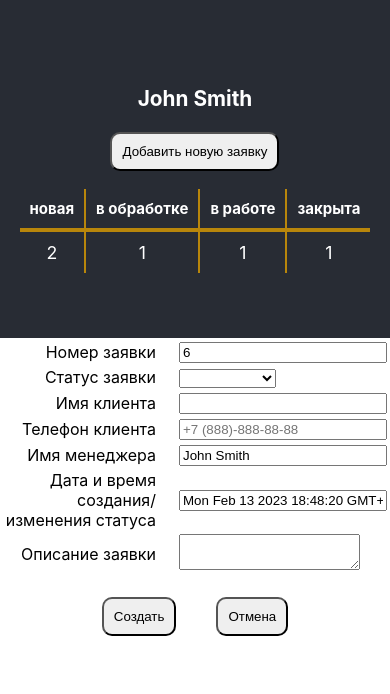
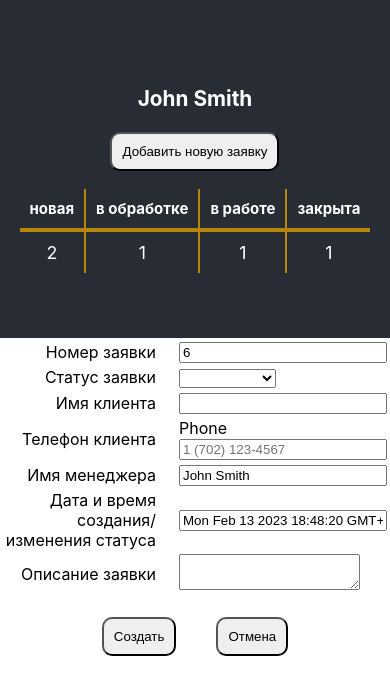
Before and after one commit to VODOROD1/abc-task, a React (Create React App) app: page /request-form in a window 390 px wide. Shown: the top 694 px of the page. Built offline with nearby package versions, Linux system fonts and the light colour scheme.

Commit message:
"react-phone-input-2" library was installed and engaged

```diff
--- a/package.json
+++ b/package.json
@@ -13,6 +13,7 @@
     "react": "^18.2.0",
     "react-dom": "^18.2.0",
     "react-final-form": "^6.5.9",
+    "react-phone-input-2": "^2.15.1",
     "react-redux": "^8.0.5",
     "react-router-dom": "^6.8.1",
     "react-scripts": "5.0.1",
--- a/src/pages/ListRequests/ListRequests.module.scss
+++ b/src/pages/ListRequests/ListRequests.module.scss
@@ -14,4 +14,8 @@
         cursor: pointer;
         padding: 10px 40px 10px 40px;
     }
+
+    td {
+        padding-bottom: 20px;
+    }
 }
--- a/src/pages/RequestForm/RequestForm.tsx
+++ b/src/pages/RequestForm/RequestForm.tsx
@@ -3,6 +3,7 @@ import { Form, Field } from "react-final-form";
 import styles from "./RequestForm.module.scss";
 import { reduxForm } from "redux-form";
 import { useNavigate } from "react-router-dom";
+import PhoneInput from "react-phone-input-2";
 
 const RequestForm = (props: any) => {
   let [initialData, setInitialData] = React.useState({
@@ -14,6 +15,7 @@ const RequestForm = (props: any) => {
     date: new Date().toString(),
     requestDescription: props.initialValues.requestDescription,
   });
+  let [phoneNumber, setPhoneNumber] = React.useState("");
 
   React.useEffect(() => {
     setInitialData({
@@ -25,7 +27,10 @@ const RequestForm = (props: any) => {
       date: new Date().toString(),
       requestDescription: props.initialValues.requestDescription,
     });
+    setPhoneNumber(props.initialValues.clientPhonenumber);
   }, [props]);
+
+
 
   let navigate = useNavigate();
 
@@ -52,9 +57,9 @@ const RequestForm = (props: any) => {
     }
 
     // Валидация телефона
-    if (e.clientPhonenumber?.match(/\d/g)?.length !== 11) {
-      errors.clientPhonenumber = "Введены неверные символы!";
-    }
+    // if (e.clientPhonenumber?.match(/\d/g)?.length !== 11) {
+    //   errors.clientPhonenumber = "Введены неверные символы!";
+    // }
 
     // Валидация поля для описанияа
     if (e.requestDescription?.length > 500) {
@@ -128,7 +133,7 @@ const RequestForm = (props: any) => {
                   <label>Телефон клиента</label>
                 </td>
                 <td className={styles.fieldValue}>
-                  <Field name="clientPhonenumber">
+                  {/* <Field name="clientPhonenumber">
                     {({ input, meta }) => (
                       <div>
                         <input
@@ -141,7 +146,12 @@ const RequestForm = (props: any) => {
                         )}
                       </div>
                     )}
-                  </Field>
+                  </Field> */}
+                  <PhoneInput
+                    country={'ru'}
+                    value={phoneNumber}
+                    onChange={phone => setPhoneNumber(phone)}
+                  />
                 </td>
               </tr>
               <tr>
```
Also changed, not shown: 1 other file (tests, documents, lock files or other folders).
